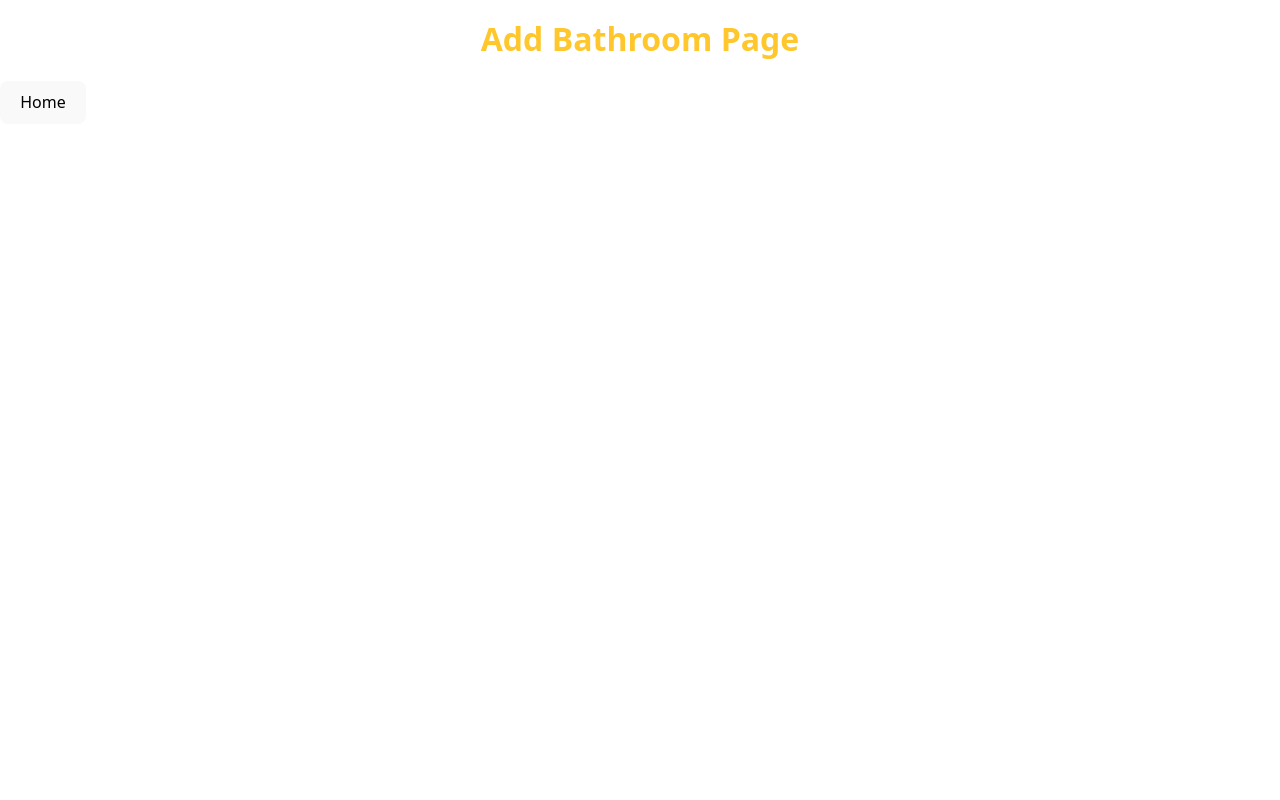
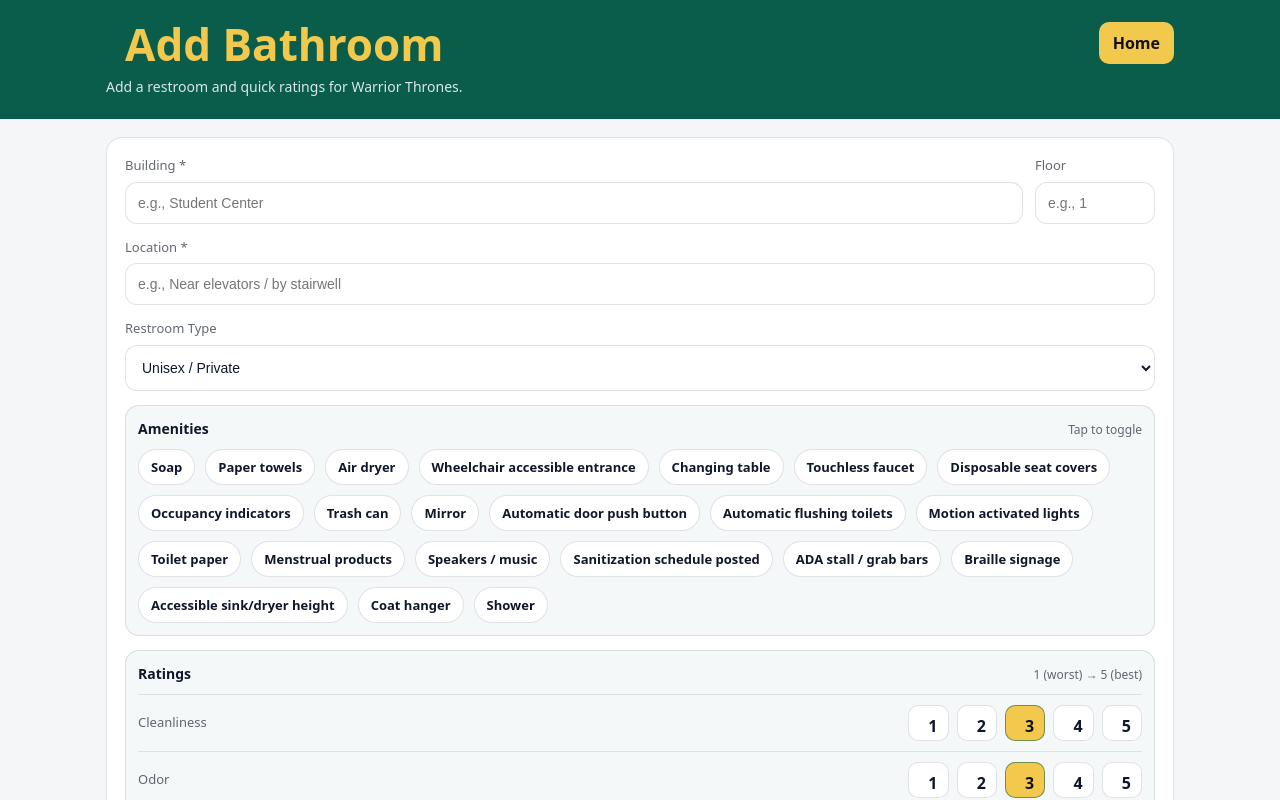
Before and after one commit to athevue/WarriorThrones, a React (Vite) app: page /addBathroom in a window 1280 px wide. Shown: the top 800 px of the page. Built offline with nearby package versions, Linux system fonts and the light colour scheme.

Commit message:
add bathroom page

```diff
--- /dev/null
+++ b/src/pages/addBathroom.css
@@ -0,0 +1,219 @@
+:root{
+    --g:#0b5d4b;
+    --g2:#094b3c;
+    --gold:#f2c94c;
+    --bg:#f4f6f8;
+    --card:#fff;
+    --text:#0f172a;
+    --muted:rgba(15,23,42,.65);
+    --border:rgba(15,23,42,.12);
+  }
+
+  .ab-page,.ab-page *{
+    box-sizing:border-box
+  }
+  .ab-page{
+    min-height:100vh;
+    background:var(--bg);
+    color:var(--text)
+  }
+  .ab-wrap{
+    max-width:1100px;
+    margin:0 auto;
+    padding:0 16px
+  }
+
+  .ab-hero{
+    background:var(--g);
+    padding:22px 0
+  }
+  .ab-heroRow{
+    display:flex;
+    justify-content:space-between;
+    align-items:flex-start;
+    gap:16px
+  }
+  .ab-heroTitle{
+    margin:0;
+    font-size:44px;
+    line-height:1;
+    color:var(--gold)
+  }
+  .ab-heroSubtitle{
+    margin:10px 0 0;
+    font-size:14px;
+    color:rgba(255,255,255,.85)
+  }
+  .ab-heroBtn{
+    border:0;
+    background:var(--gold);
+    color:#111;
+    font-weight:800;
+    border-radius:10px;
+    padding:10px 14px;
+    cursor:pointer
+  }
+
+  .ab-main{
+    padding:18px 0 34px
+  }
+  .ab-card{
+    background:var(--card);
+    border:1px solid var(--border);
+    border-radius:16px;
+    padding:18px
+  }
+  .ab-alert{
+    margin:0 0 12px;
+    padding:10px 12px;
+    border-radius:12px;
+    background:rgba(242,201,76,.28);
+    border:1px solid rgba(242,201,76,.7)
+  }
+  .ab-form{
+    display:grid;
+    gap:14px
+  }
+
+  .ab-row2{
+    display:grid;
+    grid-template-columns:minmax(0,1fr) 120px;
+    gap:12px
+  }
+  .ab-row2>*{
+    min-width:0
+  }
+  @media (max-width:520px){
+    .ab-heroTitle{
+      font-size:34px
+    }
+    .ab-row2{
+      grid-template-columns:1fr
+    }
+  }
+
+  .ab-field{
+    display:grid;
+    gap:6px
+  }
+  .ab-field label{
+    font-size:13px;
+    color:var(--muted)
+  }
+  .ab-field input,.ab-field select,.ab-field textarea{
+    width:100%;
+    border-radius:12px;
+    border:1px solid var(--border);
+    padding:12px;
+    background:#fff;
+    color:var(--text);
+    font-size:14px;
+    outline:none
+  }
+  .ab-selectTall{
+    min-height:46px
+  }
+
+  .ab-section{
+    border:1px solid var(--border);
+    border-radius:14px;
+    padding:12px;
+    background:rgba(11,93,75,.04)
+  }
+  .ab-sectionHead{
+    display:flex;
+    justify-content:space-between;
+    align-items:baseline;
+    margin:0 0 10px
+  }
+  .ab-sectionHead p{
+    margin:0;
+    font-size:12px;
+    color:var(--muted)
+  }
+  .ab-sectionHead h2{
+    margin:0;
+    font-size:14px
+  }
+
+  .ab-chips{
+    display:flex;
+    flex-wrap:wrap;
+    gap:10px
+  }
+  .ab-chip{
+    border-radius:999px;
+    border:1px solid var(--border);
+    background:#fff;
+    padding:8px 12px;
+    cursor:pointer;
+    font-size:13px;
+    font-weight:700;
+    color:var(--text)
+  }
+  .ab-chip.on{
+    border-color:rgba(11,93,75,.55);
+    background:rgba(11,93,75,.12);
+    color:var(--g2)
+  }
+
+  .ab-ratingRow{
+    display:flex;
+    align-items:center;
+    justify-content:space-between;
+    gap:12px;
+    padding:10px 0;
+    border-top:1px solid rgba(15,23,42,.10)
+  }
+  .ab-ratingRow:first-of-type{
+    border-top:0
+  }
+  .ab-ratingLabel{
+    min-width:140px;
+    font-size:13px;
+    color:var(--muted)
+  }
+  .ab-ratingBtns{
+    display:flex;
+    gap:8px;
+    flex-wrap:wrap
+  }
+  .ab-rateBtn{
+    width:40px;
+    height:36px;
+    border-radius:10px;
+    border:1px solid var(--border);
+    background:#fff;
+    cursor:pointer;
+    font-weight:900;
+    color:var(--text)
+  }
+  .ab-rateBtn.on{
+    border-color:rgba(11,93,75,.55);
+    background:var(--gold);
+    color:#111
+  }
+
+  .ab-actions{
+    display:flex;
+    justify-content:flex-end;
+    gap:10px;
+    margin-top:4px
+  }
+  .ab-btn{
+    border-radius:12px;
+    padding:10px 14px;
+    border:1px solid var(--border);
+    background:#fff;
+    color:var(--text);
+    cursor:pointer;
+    font-weight:800
+  }
+  .ab-btn.ghost{
+    background:#f3f4f6
+  }
+  .ab-btn.primary{
+    border-color:rgba(11,93,75,.55);
+    background:var(--g);
+    color:#fff
+  }
--- a/src/pages/addBathroom.jsx
+++ b/src/pages/addBathroom.jsx
@@ -1,11 +1,158 @@
+import { useState } from "react";
 import { useNavigate } from "react-router-dom";
+import "./addBathroom.css";
+
+const AMENITIES =
+  "Soap|Paper towels|Air dryer|Wheelchair accessible entrance|Changing table|Touchless faucet|Disposable seat covers|Occupancy indicators|Trash can|Mirror|Automatic door push button|Automatic flushing toilets|Motion activated lights|Toilet paper|Menstrual products|Speakers / music|Sanitization schedule posted|ADA stall / grab bars|Braille signage|Accessible sink/dryer height|Coat hanger|Shower".split(
+    "|"
+  );
+
+const RATING_KEYS = "cleanliness|odor|privacy|lighting".split("|");
+const RATING_LABEL = (k) => k[0].toUpperCase() + k.slice(1);
+
+const INITIAL_FORM={
+  building: "",
+  floor: "",
+  location: "",
+  restroomType: "unisex_private",
+  notes: "",};
+
+const INITIAL_RATINGS = Object.fromEntries(RATING_KEYS.map((k) => [k, 3]));
 
 export default function AddBathroom() {
-    const navigate = useNavigate();
-    return (
-      <div className="">
-        <h1>Add Bathroom Page</h1>
-        <button onClick={() => navigate('/')}>Home</button>
-      </div>
-    );
-  }
+  const nav = useNavigate();
+  const [form, setForm] = useState(INITIAL_FORM);
+  const [amenities, setAmenities] = useState([]);
+  const [ratings, setRatings] = useState(INITIAL_RATINGS);
+  const [error, setError] = useState("");
+
+  const onChange = (e) => setForm((p) => ({ ...p, [e.target.name]: e.target.value }));
+
+  const toggleAmenity = (a) =>
+    setAmenities((p) => (p.includes(a) ? p.filter((x) => x !== a) : [...p, a]));
+
+  const setRating = (k, v) => setRatings((p) => ({ ...p, [k]: v }));
+
+  const reset = () => (setForm(INITIAL_FORM), setAmenities([]), setRatings(INITIAL_RATINGS), setError(""));
+
+  const onSubmit = (e) => {
+    e.preventDefault();
+    setError("");
+
+    if (!form.building.trim() || !form.location.trim())
+      return setError("Please fill in Building and Location.");
+
+    console.log("Add bathroom payload:", {
+      ...form,
+      building: form.building.trim(),
+      floor: form.floor.trim(),
+      location: form.location.trim(),
+      notes: form.notes.trim(),
+      amenities,
+      ratings,
+    });
+
+    alert("Submitted");
+    nav("/");
+  };
+
+  return (
+    <div className="ab-page">
+      <header className="ab-hero">
+        <div className="ab-wrap ab-heroRow">
+          <div className="ab-heroText">
+            <h1 className="ab-heroTitle">Add Bathroom</h1>
+            <p className="ab-heroSubtitle">Add a restroom and quick ratings for Warrior Thrones.</p>
+          </div>
+          <button className="ab-heroBtn" type="button" onClick={() => nav("/")}>
+            Home
+          </button></div>
+      </header>
+
+      <main className="ab-main">
+        <div className="ab-wrap">
+          <div className="ab-card">
+            {error && <div className="ab-alert">{error}</div>}
+
+            <form className="ab-form" onSubmit={onSubmit} noValidate>
+              <div className="ab-row2">
+                <div className="ab-field">
+                  <label htmlFor="building">Building *</label>
+                  <input id="building" name="building" value={form.building} onChange={onChange} placeholder="e.g., Student Center" />
+                </div>
+
+                <div className="ab-field">
+                  <label htmlFor="floor">Floor</label>
+                  <input id="floor" name="floor" value={form.floor} onChange={onChange} placeholder="e.g., 1" />
+                </div></div>
+
+              <div className="ab-field">
+                <label htmlFor="location">Location *</label>
+                <input id="location" name="location" value={form.location} onChange={onChange} placeholder="e.g., Near elevators / by stairwell" />
+              </div>
+
+              <div className="ab-field">
+                <label htmlFor="restroomType">Restroom Type</label>
+                <select id="restroomType" name="restroomType" className="ab-selectTall" value={form.restroomType} onChange={onChange}>
+                  <option value="mens">Men's</option>
+                  <option value="womens">Women's</option>
+                  <option value="unisex_private">Unisex / Private</option>
+                </select> </div>
+
+              <section className="ab-section">
+                <div className="ab-sectionHead">
+                  <h2>Amenities</h2>
+                  <p>Tap to toggle</p> </div>
+                <div className="ab-chips">
+                  {AMENITIES.map((a) => (
+                    <button
+                      key={a}
+                      type="button"
+                      className={`ab-chip ${amenities.includes(a) ? "on" : ""}`}
+                      onClick={() => toggleAmenity(a)}
+                      aria-pressed={amenities.includes(a)}>
+                      {a}
+                    </button>))}</div>
+              </section>
+
+              <section className="ab-section">
+                <div className="ab-sectionHead">
+                  <h2>Ratings</h2>
+                  <p>1 (worst) → 5 (best)</p></div>
+
+                {RATING_KEYS.map((k) => (
+                  <div className="ab-ratingRow" key={k}>
+                    <div className="ab-ratingLabel">{RATING_LABEL(k)}</div>
+                    <div className="ab-ratingBtns">
+                      {[1, 2, 3, 4, 5].map((n) => (
+                        <button
+                          key={n}
+                          type="button"
+                          className={`ab-rateBtn ${ratings[k] === n ? "on" : ""}`}
+                          onClick={() => setRating(k, n)}
+                          aria-pressed={ratings[k] === n}
+                        >
+                          {n}
+                        </button>
+                      ))}
+                    </div></div>))}
+              </section>
+
+              <div className="ab-field">
+                <label htmlFor="notes">Notes (optional)</label>
+                <textarea id="notes" name="notes" rows={3} value={form.notes} onChange={onChange} placeholder="Anything helpful? (busy times, directions, etc.)" />
+                </div>
+
+              <div className="ab-actions">
+                <button className="ab-btn ghost" type="button" onClick={reset}>
+                  Reset
+                </button>
+                <button className="ab-btn primary" type="submit">
+                  Submit
+                </button>
+              </div> </form> </div>
+        </div>
+      </main>
+    </div>
+  );
+}
```
